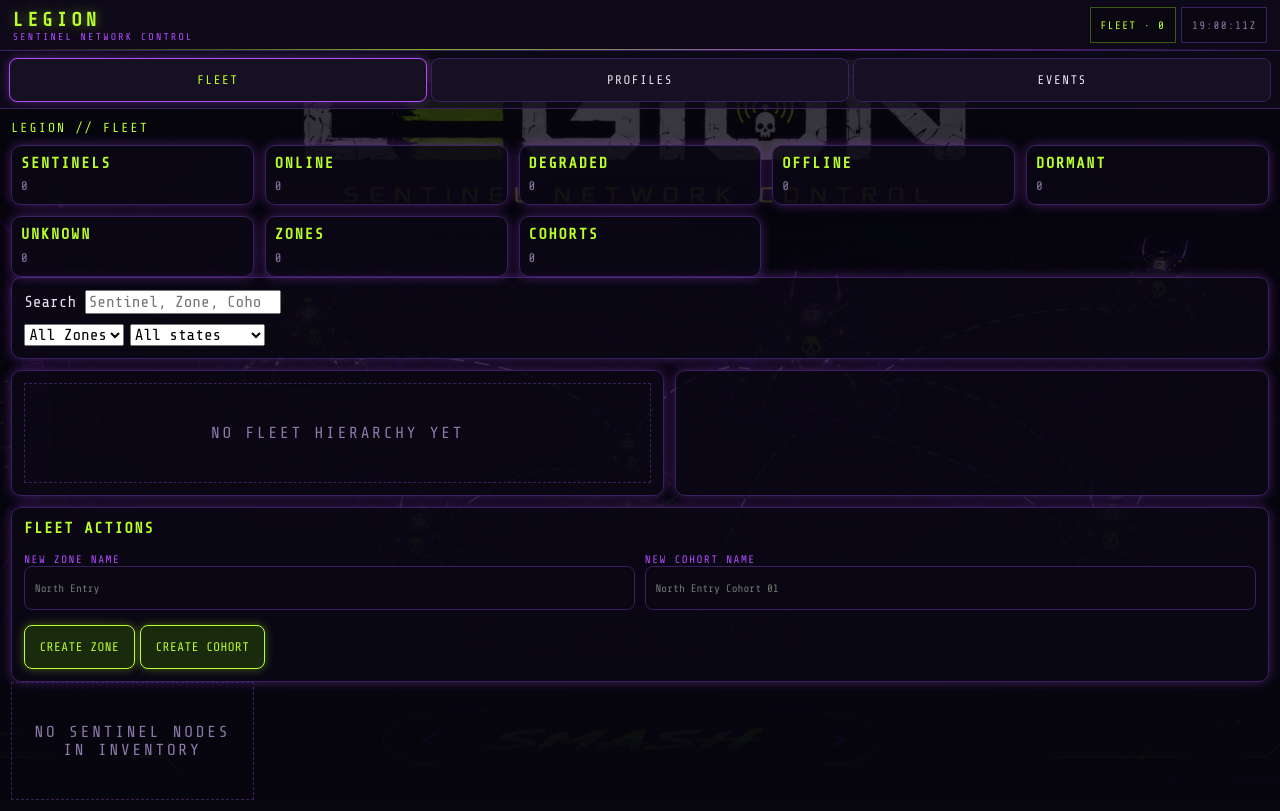
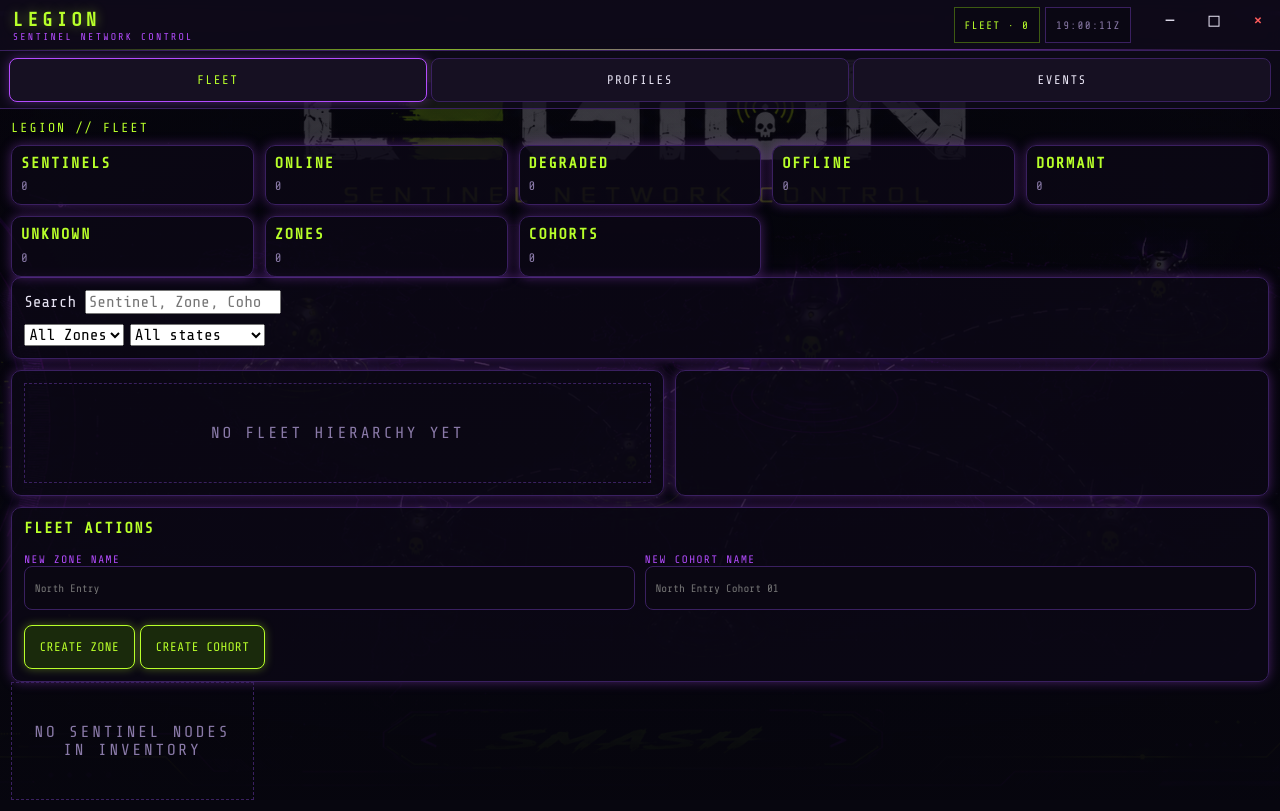
Before and after one commit to o0smashrf0o/Legion, a Flask app: page / in a window 1280 px wide. Run offline with Flask 3, Linux system fonts and the light colour scheme; data that the repository does not hold is empty.

Commit message:
Install Legion HUD desktop icon and window chrome on launch
Pullers get min/max/close, the skull icon, and a generated Desktop shortcut from ./legion-gui or ./install-desktop-icon.sh.

```diff
--- a/gui/app.py
+++ b/gui/app.py
@@ -4,6 +4,7 @@
 from __future__ import annotations
 
 import asyncio
+import subprocess
 import sys
 from pathlib import Path
 
@@ -73,6 +74,28 @@ def _audit(operation: str, targets: list[str], details: dict | None = None) -> N
 @app.get("/")
 def index():
     return render_template("index.html")
+
+
+@app.post("/api/ui/window")
+def api_ui_window():
+    action = str((request.get_json(silent=True) or {}).get("action") or "").lower()
+    if action in {"close", "minimize", "desktop"}:
+        for pat in (
+            "chromium.*127.0.0.1:8088",
+            "chromium-browser.*127.0.0.1:8088",
+            "chromium.*192.168.50.2:8088",
+            "chromium-browser.*192.168.50.2:8088",
+        ):
+            subprocess.run(
+                ["pkill", "-f", pat],
+                stdout=subprocess.DEVNULL,
+                stderr=subprocess.DEVNULL,
+                check=False,
+            )
+        return jsonify({"ok": True, "action": action})
+    if action in {"maximize", "fullscreen"}:
+        return jsonify({"ok": True, "action": action})
+    return jsonify({"ok": False, "error": "unknown action"}), 400
 
 
 @app.get("/api/inventory")
--- a/gui/static/css/legion.css
+++ b/gui/static/css/legion.css
@@ -117,7 +117,32 @@ header.app-header::after {
   margin-left: auto;
   display: flex;
   gap: 0.35rem;
+  padding-right: 8.5rem;
 }
+.win-btns {
+  position: absolute;
+  top: 0;
+  right: 0;
+  display: flex;
+  gap: 0;
+  z-index: 40;
+}
+button.win-btn {
+  min-width: 44px;
+  min-height: 40px;
+  padding: 0;
+  font-size: 1.15rem;
+  line-height: 1;
+  border: none;
+  background: transparent;
+  box-shadow: none;
+  color: var(--text);
+  border-radius: 0;
+  text-transform: none;
+  letter-spacing: 0;
+}
+button.win-btn:active { transform: none; }
+button.win-btn.win-close { color: var(--danger); }
 .pill {
   border: 1px solid var(--border);
   background: rgba(10, 7, 18, 0.75);
--- a/gui/static/js/legion.js
+++ b/gui/static/js/legion.js
@@ -571,6 +571,27 @@ $("load-events").addEventListener("click", async () => {
     </table>`;
 });
 
+async function hudWindow(action) {
+  if (action === "maximize") {
+    try {
+      const el = document.documentElement;
+      if (!document.fullscreenElement && el.requestFullscreen) el.requestFullscreen();
+    } catch (err) {}
+  }
+  if (action === "minimize") {
+    try {
+      if (document.fullscreenElement && document.exitFullscreen) document.exitFullscreen();
+    } catch (err) {}
+  }
+  try {
+    await postJSON("/api/ui/window", { action });
+  } catch (err) {}
+}
+
+$("win-min").addEventListener("click", () => hudWindow("minimize"));
+$("win-max").addEventListener("click", () => hudWindow("maximize"));
+$("win-close").addEventListener("click", () => hudWindow("close"));
+
 clock();
 setInterval(clock, 1000);
 addTarget();
--- a/gui/templates/index.html
+++ b/gui/templates/index.html
@@ -22,6 +22,11 @@
       <div class="hud-pills">
         <div id="pill-count" class="pill hot">FLEET · 0</div>
         <div id="pill-clock" class="pill">--:--:--Z</div>
+      </div>
+      <div class="win-btns">
+        <button type="button" class="win-btn" title="Minimize" id="win-min">—</button>
+        <button type="button" class="win-btn" title="Maximize" id="win-max">□</button>
+        <button type="button" class="win-btn win-close" title="Close" id="win-close">×</button>
       </div>
     </header>
     <nav class="tabs">
```
Also changed, not shown: README.md, gui/static/img/icons/legion-hud-128.png (added), gui/static/img/icons/legion-hud-256.png (added), gui/static/img/icons/legion-hud-48.png (added), 4 other files.
